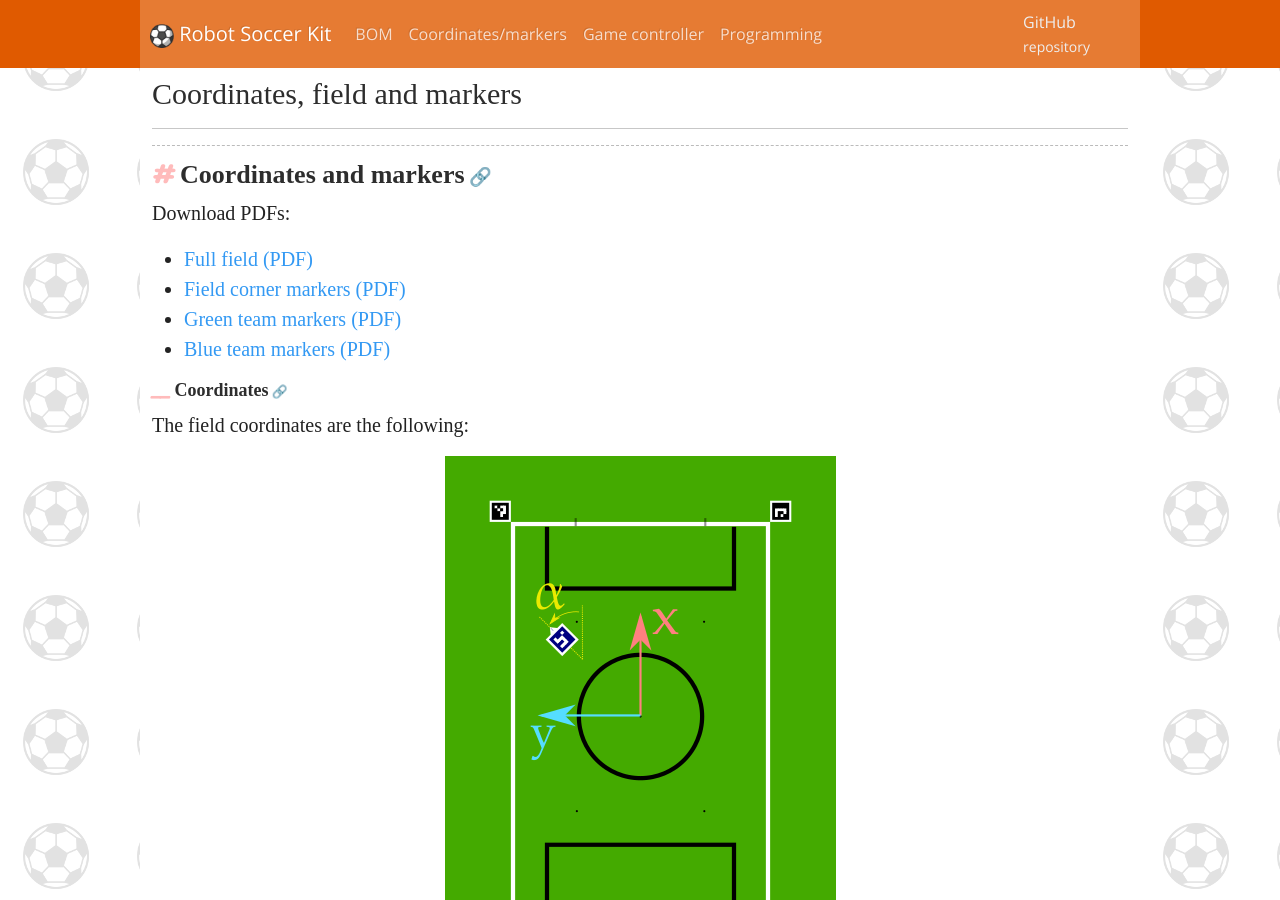
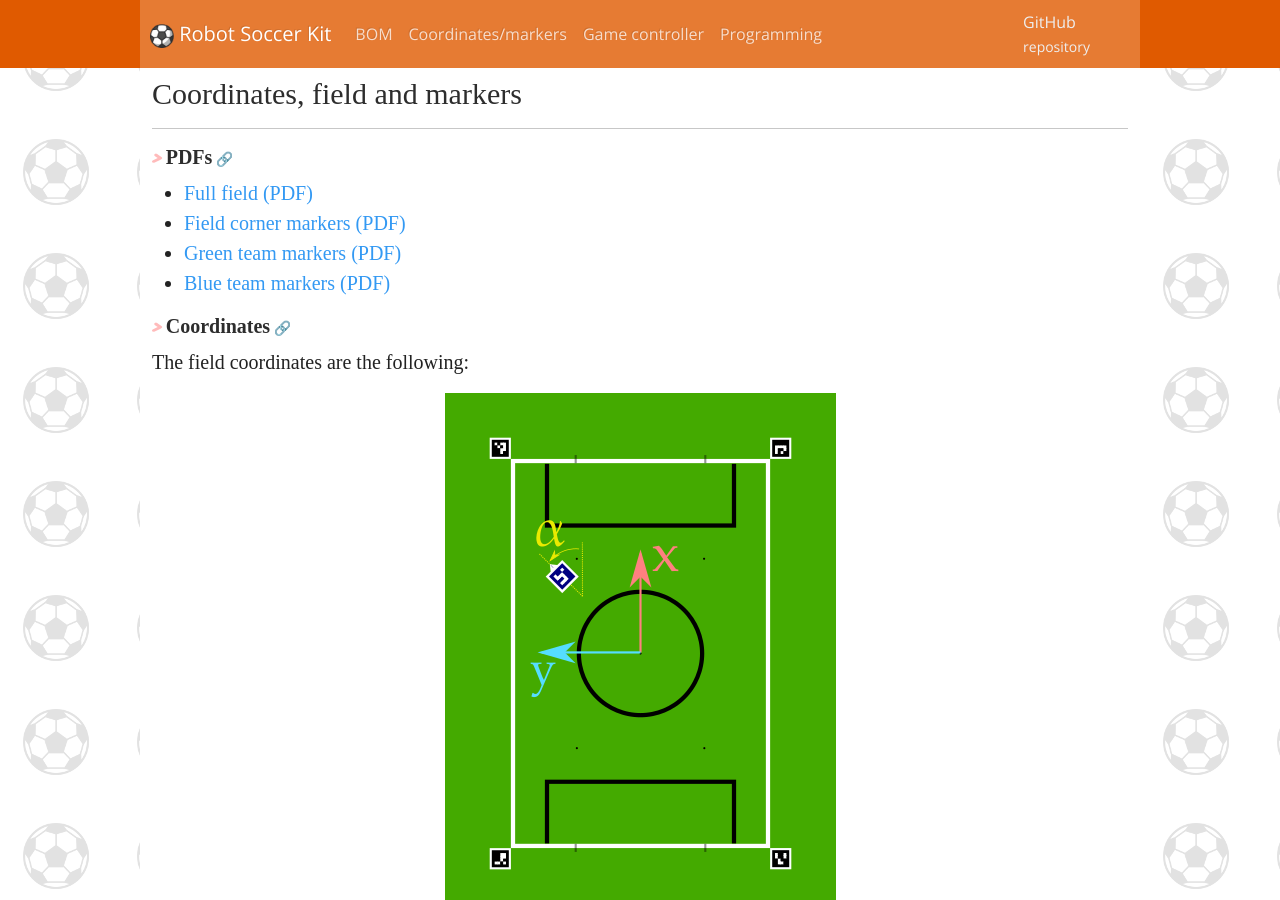
Before and after one commit to robot-soccer-kit/robot-soccer-kit.github.io, a Jekyll site: the page built from coordinates-field-markers.md, in a window 1280 px wide and 900 px high. Built offline with Jekyll 4.4.1, drawn with Linux system fonts in a browser that asks for light colours; some web fonts are replaced.

Commit message:
Titles details

```diff
--- a/coordinates-field-markers.md
+++ b/coordinates-field-markers.md
@@ -5,16 +5,14 @@ mathjax: true
 permalink: /coordinates-field-markers
 ---
 
-# Coordinates and markers
-
-Download PDFs:
+## PDFs
 
 * [Full field (PDF)](https://raw.githubusercontent.com/robot-soccer-kit/robot-soccer-kit/master/docs/field.pdf)
 * [Field corner markers (PDF)](https://raw.githubusercontent.com/robot-soccer-kit/robot-soccer-kit/master/docs/field-markers.pdf)
 * [Green team markers (PDF)](https://raw.githubusercontent.com/robot-soccer-kit/robot-soccer-kit/master/docs/green-markers.pdf)
 * [Blue team markers (PDF)](https://raw.githubusercontent.com/robot-soccer-kit/robot-soccer-kit/master/docs/blue-markers.pdf)
 
-### Coordinates
+## Coordinates
 
 The field coordinates are the following:
 
```
